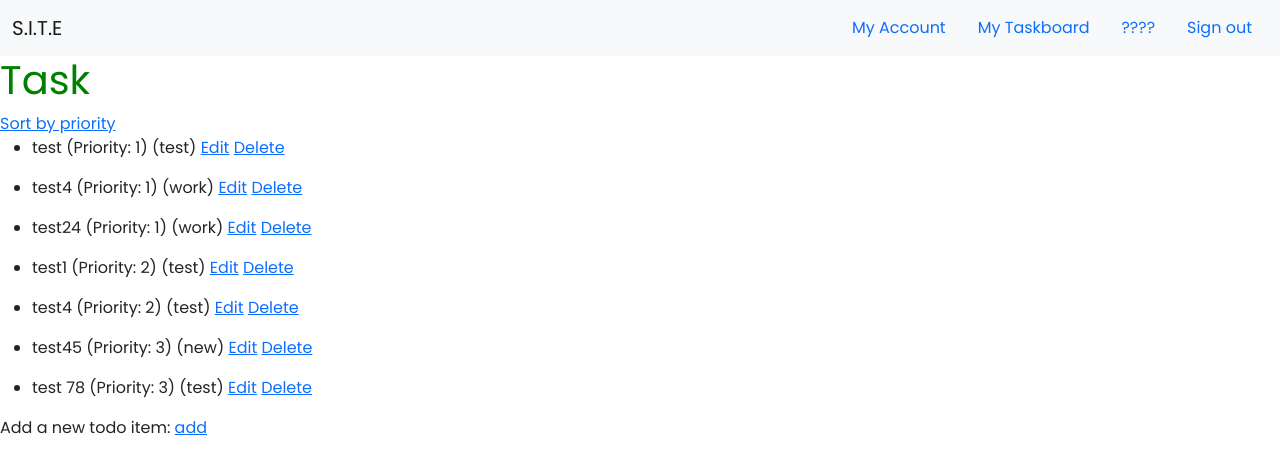
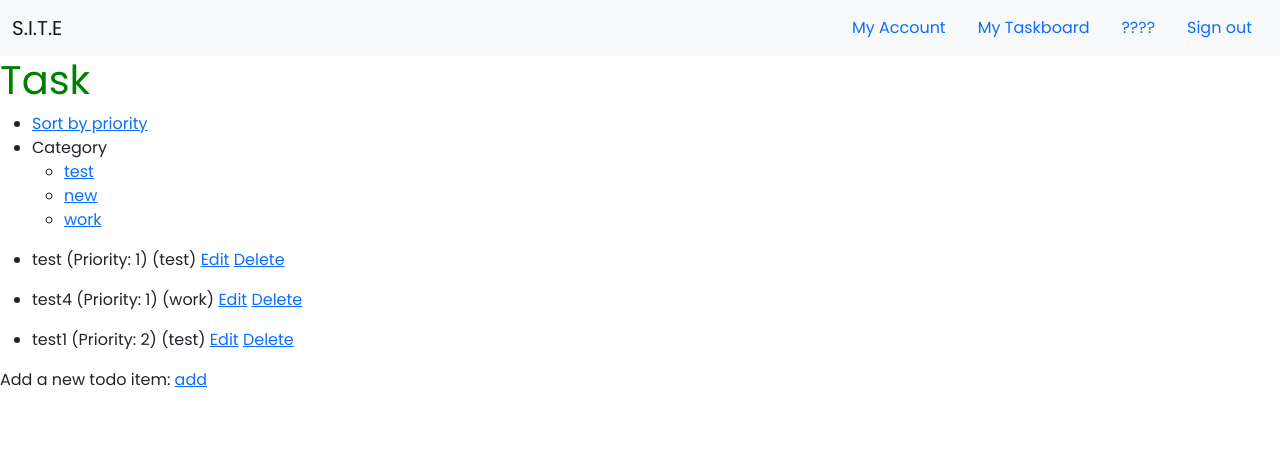
Before and after one commit to elizabethhillman/taskManager, a Flask app: page /priority in a window 1280 px wide. Shown: the top 474 px of the page. Run offline with Flask 2, Linux system fonts and the light colour scheme; a user stored in the database is signed in; data comes from the database, SQL or seed files in the repository; both versions use the stored data as it was after the commit.

Commit message:
Update sorting by category and priority

```diff
--- a/app/routes.py
+++ b/app/routes.py
@@ -17,24 +17,15 @@ def index():
 @app.route('/taskboard',methods=['GET', 'POST'])
 def taskboard():
     user = User.query.filter_by(username=current_user.username).first()
-    # user = current_user
-    # taskList = (db.session.query(User, Task)
-    #     .join(User)
-    #     ).all()
-
     tasks = Task.query.filter_by(user_id=user.id).all()
-    # for item in taskList:
-    #     #Add the item in the message list into the posts
-    #     tasks.append(item.Task.content)
-    return render_template('taskboard.html', tasks=tasks)
+    categories = Category.query.all()
+    return render_template('taskboard.html', tasks=tasks, categories=categories)
 
 @app.route("/login", methods=['GET', 'POST'])
 def login():
     form = LoginForm()
     if form.validate_on_submit():
-        # User.query.filter_by() returns a list from the User table
-        # first() returns first element of the list
-        # the form.username.data is getting the info the user submitted in the form
+
         user = User.query.filter_by(username=form.username.data).first()
         # if no user found or password for user incorrect
         # user.check_password() is a method in the User class
@@ -169,15 +160,16 @@ def edit_task(task_id):
             return redirect('/taskboard')
     return render_template('edittask.html', task = task.content, form=form)
 
-@app.route('/priority')
+@app.route('/priority', methods=['GET', 'POST'])
 @login_required
 def filter_priority():
+    user = User.query.filter_by(username=current_user.username).first()
+    tasks = Task.query.filter_by(user_id=user.id).order_by(Task.priority.asc())
+    categories = Category.query.all()
 
-    tasks = Task.query.order_by(Task.priority.asc())
+    return render_template('taskboard.html', tasks=tasks, categories=categories)
 
-    return render_template('taskboard.html', tasks=tasks)
-
-@app.route('/createcategory', methods = ['GET', 'POST'])
+@app.route('/createcategory', methods = ['GET', 'POST'] )
 @login_required
 def createcategory():
     user = User.query.filter_by(username=current_user.username).first()
@@ -188,6 +180,15 @@ def createcategory():
         db.session.commit()
         return redirect('/taskboard')
     return render_template('addcategory.html', title= 'Add Category',form = form)
+
+@app.route("/category/<int:category_id>", methods=['GET', 'POST'])
+@login_required
+def category(category_id):
+    user = User.query.filter_by(username=current_user.username).first()
+    tasks = Task.query.filter_by(user_id=user.id, category_id=category_id).all()
+    categories = Category.query.all()
+    return render_template('taskboard.html', tasks=tasks, categories=categories)
+
 
 #@app.route('/assignuser', methods = ['GET','POST'])
 #@login_required
--- a/app/templates/taskboard.html
+++ b/app/templates/taskboard.html
@@ -2,8 +2,20 @@
 
 {% block content %}
     {% if current_user.is_authenticated %}
+    <link rel="stylesheet" type="text/css" href="{{ url_for('static', filename='css/taskboard.css') }}">
             <div>
-                <h1>Task</h1>   <a href='/priority'>Sort by priority<a>
+                <h1>Task</h1>
+                <nav>
+                    <ul>
+                        <li><a href="/priority">Sort by priority</a></li>
+                        <li>Category
+                            <ul>
+                                {% for category in categories %}
+                                <li><a href="/category/{{category.id}}">{{category.category}}</a></li>
+                                {% endfor %}
+                        </li>
+                    </ul>
+                </nav>
                 {% for task in tasks %}
                 <ul>
                 <li>
```
Also changed, not shown: app/app.db, app/static/css/taskboard.css (added).
